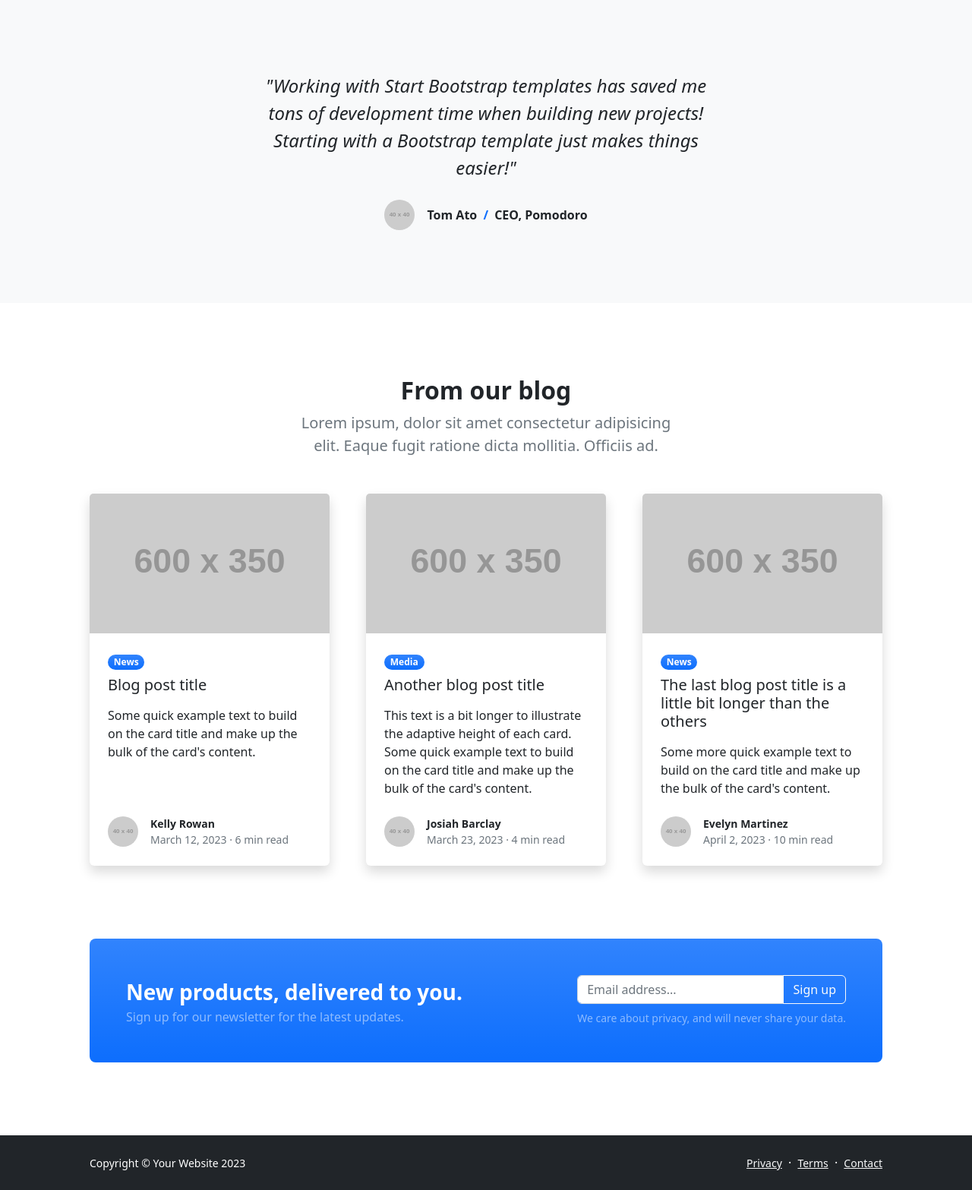
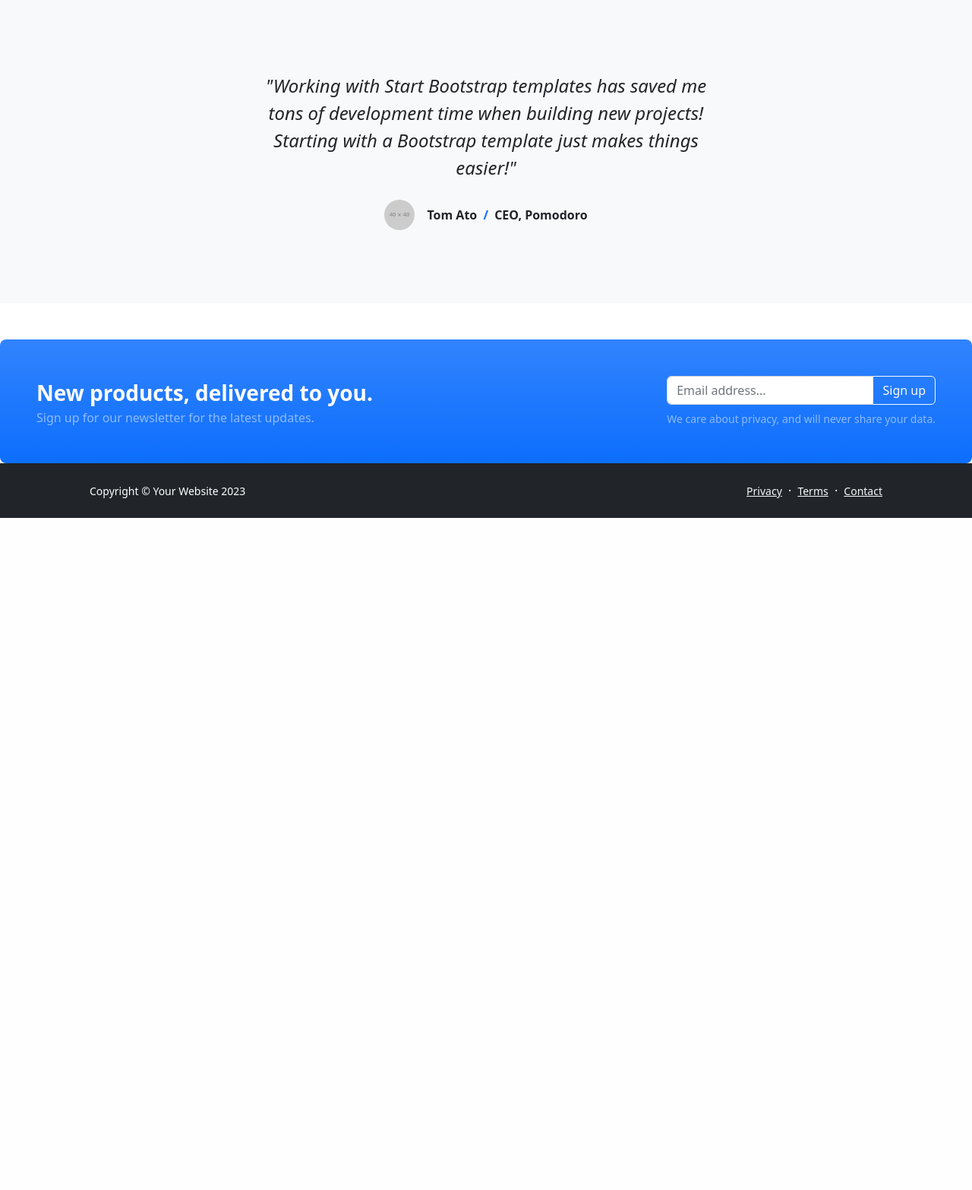
Before and after one commit to DiegoBrgs/projetoActNow25, a PHP site: page /startbootstrap-modern-business-gh-pages/index.html in a window 1280 px wide. Shown: the part 1110-2677 px from the top of the page at 76% size. After the commit the page ends 1792 px from the top, so only its background shows below. Run offline with PHP 8.4, Linux system fonts and the light colour scheme; grey boxes labelled with a size stand in for pictures from a placeholder-image service; some libraries are stand-ins or nearby versions.

Commit message:
Index alterado

```diff
--- a/conexaoBD.php
+++ b/conexaoBD.php
@@ -2,7 +2,7 @@
 
     $hostBD   = "localhost"; //Define o local do servidor do BD
     $userBD   = "root"; //Define o usuário do BD (Padrão: root)
-    $senhaBD  = "root"; //Define a senha do BD (Padrão: "")
+    $senhaBD  = ""; //Define a senha do BD (Padrão: "")
     $database = "actnowifpr"; //Define qual base será realizada a conexão
 
     //Função do PHP para estabelecer conexão com BD
--- a/startbootstrap-modern-business-gh-pages/index.html
+++ b/startbootstrap-modern-business-gh-pages/index.html
@@ -116,12 +116,12 @@
                 </div>
             </div>
             <!-- Blog preview section-->
-            <section class="py-5">
+            <!--<section class="py-5">
                 <div class="container px-5 my-5">
                     <div class="row gx-5 justify-content-center">
                         <div class="col-lg-8 col-xl-6">
                             <div class="text-center">
-                                <h2 class="fw-bolder">From our blog</h2>
+                                <h2 class="fw-bolder">Projetos</h2>
                                 <p class="lead fw-normal text-muted mb-5">Lorem ipsum, dolor sit amet consectetur adipisicing elit. Eaque fugit ratione dicta mollitia. Officiis ad.</p>
                             </div>
                         </div>
@@ -129,19 +129,39 @@
                     <div class="row gx-5">
                         <div class="col-lg-4 mb-5">
                             <div class="card h-100 shadow border-0">
-                                <img class="card-img-top" src="https://dummyimage.com/600x350/ced4da/6c757d" alt="..." />
-                                <div class="card-body p-4">
-                                    <div class="badge bg-primary bg-gradient rounded-pill mb-2">News</div>
-                                    <a class="text-decoration-none link-dark stretched-link" href="#!"><h5 class="card-title mb-3">Blog post title</h5></a>
-                                    <p class="card-text mb-0">Some quick example text to build on the card title and make up the bulk of the card's content.</p>
+
+                                <div class='card-body' style='height:100%'>
+                                    <a href='visualizarProjeto.php?id_projeto=$id_projeto' style='text-decoration:none' title='Visualizar mais detalhes de $nomeProjeto'>
+                                        <div class='position-relative'> ";
+                                            if($statusProjeto == 'esgotado'){
+                                                echo "
+                                                    <div class='position-absolute top-50 start-50 translate-middle bg-danger text-white px-4 py-2 fs-6 fw-bold rounded shadow' style='z-index: 10; opacity: 0.85;'>
+                                                        ESGOTADO
+                                                    </div>
+                                                ";
+                                            }
+                                            echo "
+                                                <img class='card-img-top' src='$fotoProjeto' alt='Foto de $nomeProjeto' ";
+                                                    if($statusProjeto == 'esgotado'){
+                                                        echo "style='filter:grayscale(100%)' ";
+                                                    }
+                                                echo ">
+                                        </div>
+                                    </a>
                                 </div>
-                                <div class="card-footer p-4 pt-0 bg-transparent border-top-0">
-                                    <div class="d-flex align-items-end justify-content-between">
-                                        <div class="d-flex align-items-center">
-                                            <img class="rounded-circle me-3" src="https://dummyimage.com/40x40/ced4da/6c757d" alt="..." />
-                                            <div class="small">
-                                                <div class="fw-bold">Kelly Rowan</div>
-                                                <div class="text-muted">March 12, 2023 &middot; 6 min read</div>
+
+                                <div class='card-body p-4'>
+                                    <div class='badge bg-primary bg-gradient rounded-pill mb-2'>News</div>
+                                    <a class='text-decoration-none link-dark stretched-link' href='visualizarProjeto.php?id_projeto=$id_projeto'><h5 class='card-title mb-3'>$nomeProjeto</h5></a>
+                                    <p class='card-text mb-0'>$descricao</p>
+                                </div>
+                                <div class='card-footer p-4 pt-0 bg-transparent border-top-0'>
+                                    <div class='d-flex align-items-end justify-content-between'>
+                                        <div class='d-flex align-items-center'>
+                                            <img class='rounded-circle me-3' src='https://dummyimage.com/40x40/ced4da/6c757d' alt='...' />
+                                            <div class='small'>
+                                                <div class='fw-bold'>$nome_empresa</div>
+                                                <div class='text-muted'>$area_atuacao &middot; $vagas</div>
                                             </div>
                                         </div>
                                     </div>
@@ -190,7 +210,7 @@
                                 </div>
                             </div>
                         </div>
-                    </div>
+                    </div> -->
                     <!-- Call to action-->
                     <aside class="bg-primary bg-gradient rounded-3 p-4 p-sm-5 mt-5">
                         <div class="d-flex align-items-center justify-content-between flex-column flex-xl-row text-center text-xl-start">
```
Also changed, not shown: index.php (+58 -14 lines).
